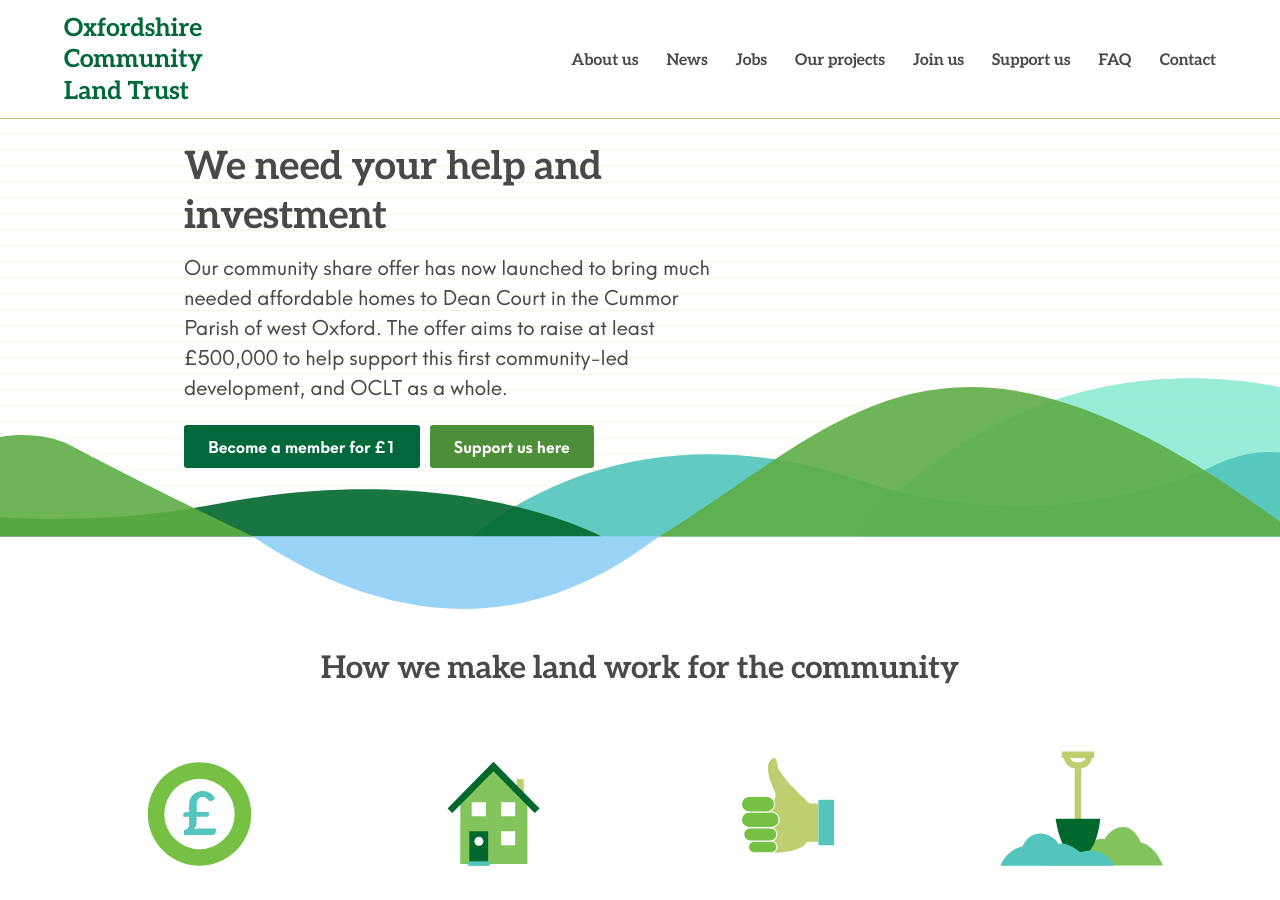
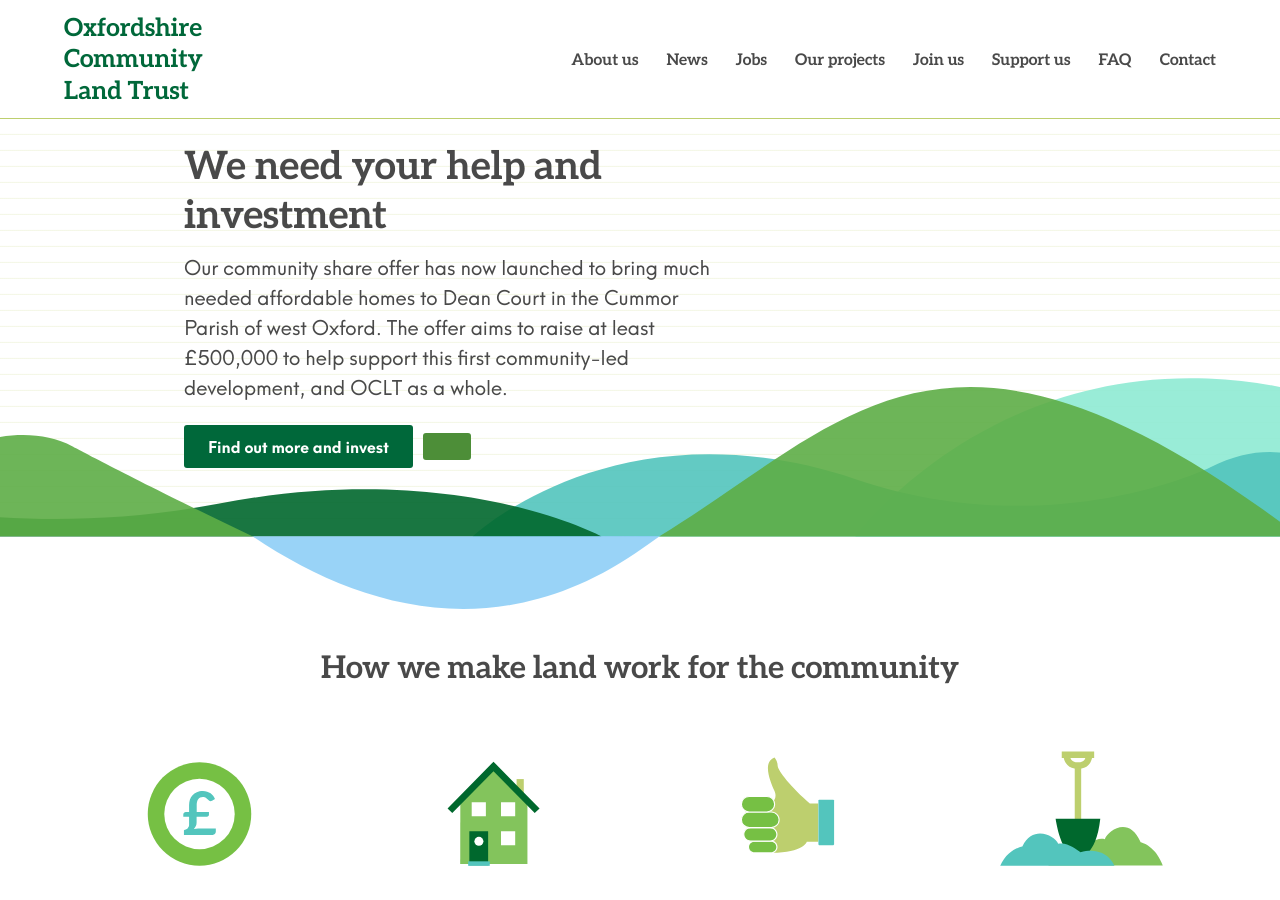
Before and after one commit to johnpuddephatt/oclt, a Jekyll site: the page built from _pages/index.md, in a window 1280 px wide and 900 px high. Built offline with Jekyll 4.4.1, drawn with Linux system fonts in a browser that asks for light colours.

Commit message:
Update from Forestry.io john@jdp.org.uk updated _pages/index.md

```diff
--- a/_pages/index.md
+++ b/_pages/index.md
@@ -8,10 +8,10 @@ subheading: Our community share offer has now launched to bring much needed affo
   at least £500,000 to help support this first community-led development, and OCLT
   as a whole.
 button:
-  text: Become a member for £1
-  link: "/join/"
+  text: Find out more and invest
+  link: "/crofts-court/"
 button2:
-  text: Support us here
-  link: "/support-us/"
+  text: ''
+  link: ''
 
 ---
```
